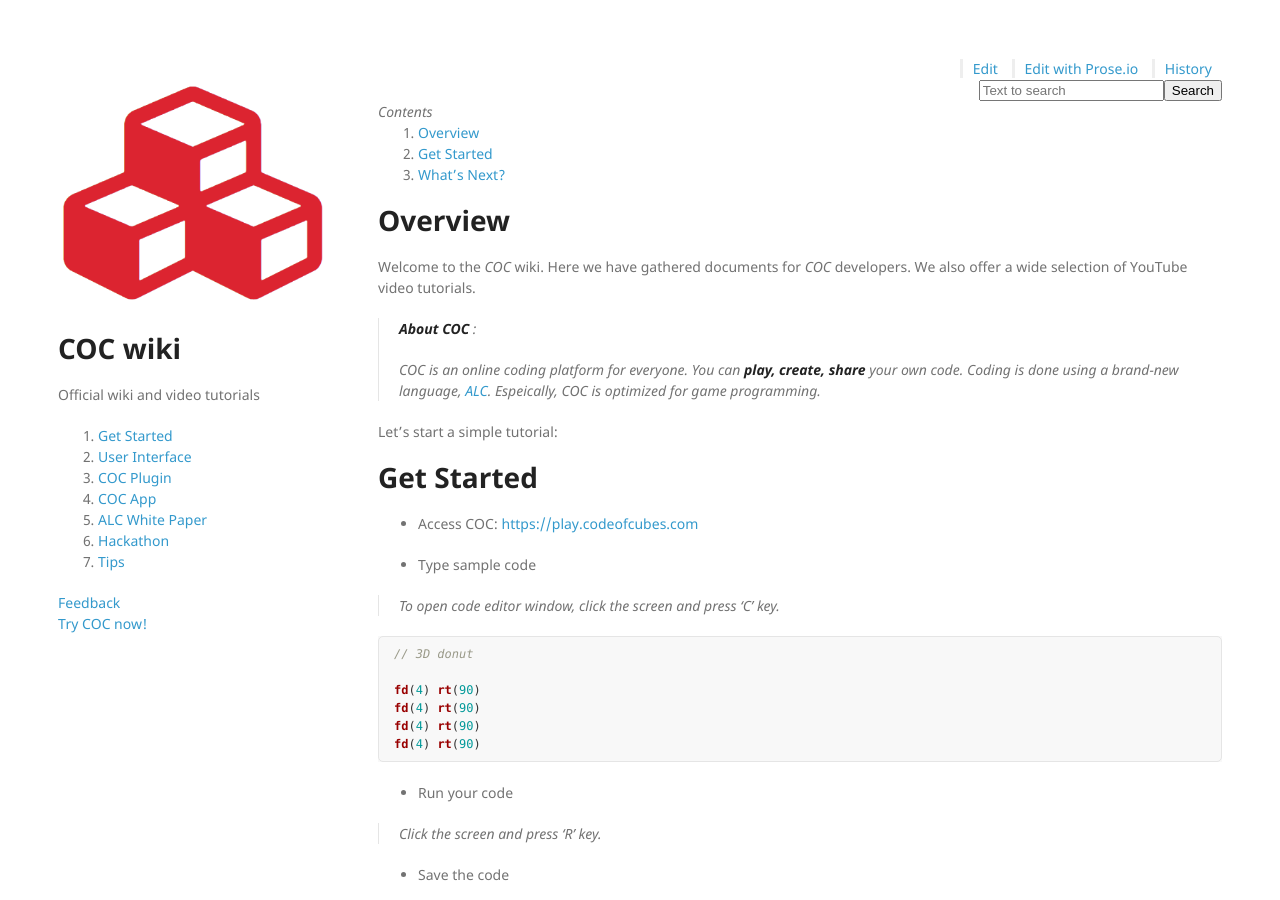
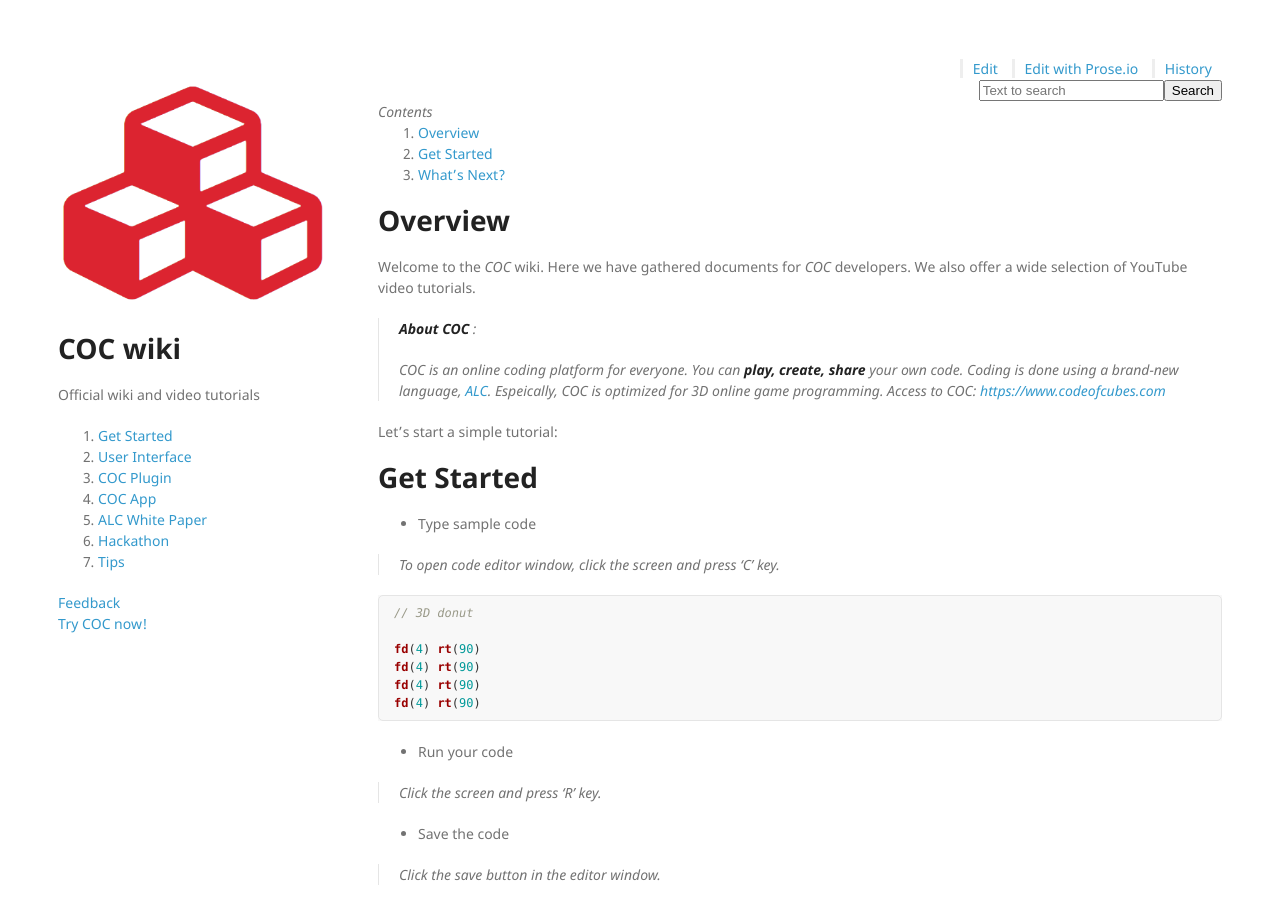
Before and after one commit to daisykim/daisykim.github.io, a Jekyll site: the page built from index.md, in a window 1280 px wide and 900 px high. Built offline with Jekyll 4.4.1, drawn with Linux system fonts in a browser that asks for light colours; nearby versions of some CDN libraries.

Commit message:
Update index

```diff
--- a/index.md
+++ b/index.md
@@ -8,13 +8,15 @@ Welcome to the _COC_ wiki. Here we have gathered documents for _COC_ developers.
 
 > **About _COC_** :
 >
-> _COC_ is an online coding platform for everyone. You can **play, create, share** your own code. Coding is done using a brand-new language, [_ALC_](p/alc-1.0-white-paper). Espeically, _COC_ is optimized for game programming.
+> _COC_ is an online coding platform for everyone.
+> You can **play, create, share** your own code.
+> Coding is done using a brand-new language, [_ALC_](p/alc-1.0-white-paper).
+> Espeically, _COC_ is optimized for 3D online game programming.
+> Access to COC: [https://www.codeofcubes.com](https://www.codeofcubes.com)
 
 Let's start a simple tutorial:
 
 # Get Started
-
-* Access COC: [https://play.codeofcubes.com](https://play.codeofcubes.com)
 
 * Type sample code
 
```
